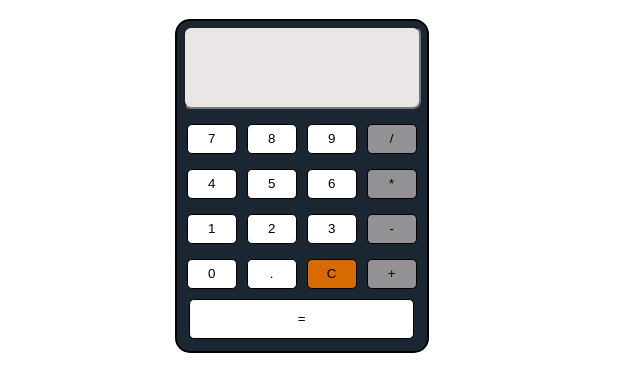
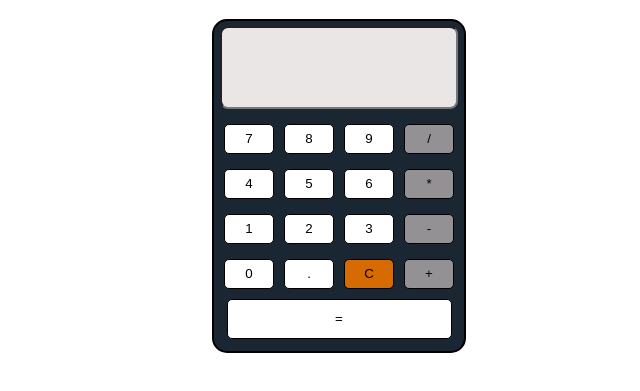
Before and after one commit to RaviBCA123/Calculator, a plain HTML site: page index.html in a window 1280 px wide. Shown: the part 61-452 px from the top of the page, without its empty margins (301-941 px from the left). Drawn offline with Linux system fonts and the light colour scheme.

Commit message:
All commit done

```diff
--- a/index.html
+++ b/index.html
@@ -13,10 +13,9 @@
 
     <h1>Calculator</h1>
 
-    <div class="outer" style="margin-left: 37%;">
+    <div class="outer">
 
-            <input type="text" class="display"/>
-
+        <input type="text" class="display"/>
 
         <div class="buttons">
         <button class="btn" id="btn7" onclick="ChangeTextValue('7')">7</button>
--- a/style.css
+++ b/style.css
@@ -1,5 +1,5 @@
 *{
-    text-align: center;
+    /* text-align: center; */
     /* align-items: center; */
     /* display: flex;
     align-items: center; */
@@ -8,15 +8,16 @@
     border: 2px solid black;
     height: 330px;
     width: 250px;
-    display: flexbox;
     align-items: center;
     text-align: center;
     background-color:rgb(26, 39, 50);
     border-radius: 15px;
-
+    margin: auto;
 }
 
-
+h1{
+    text-align: center;
+}
 .square input{
     height: 50px;
     width: 200px;
```
